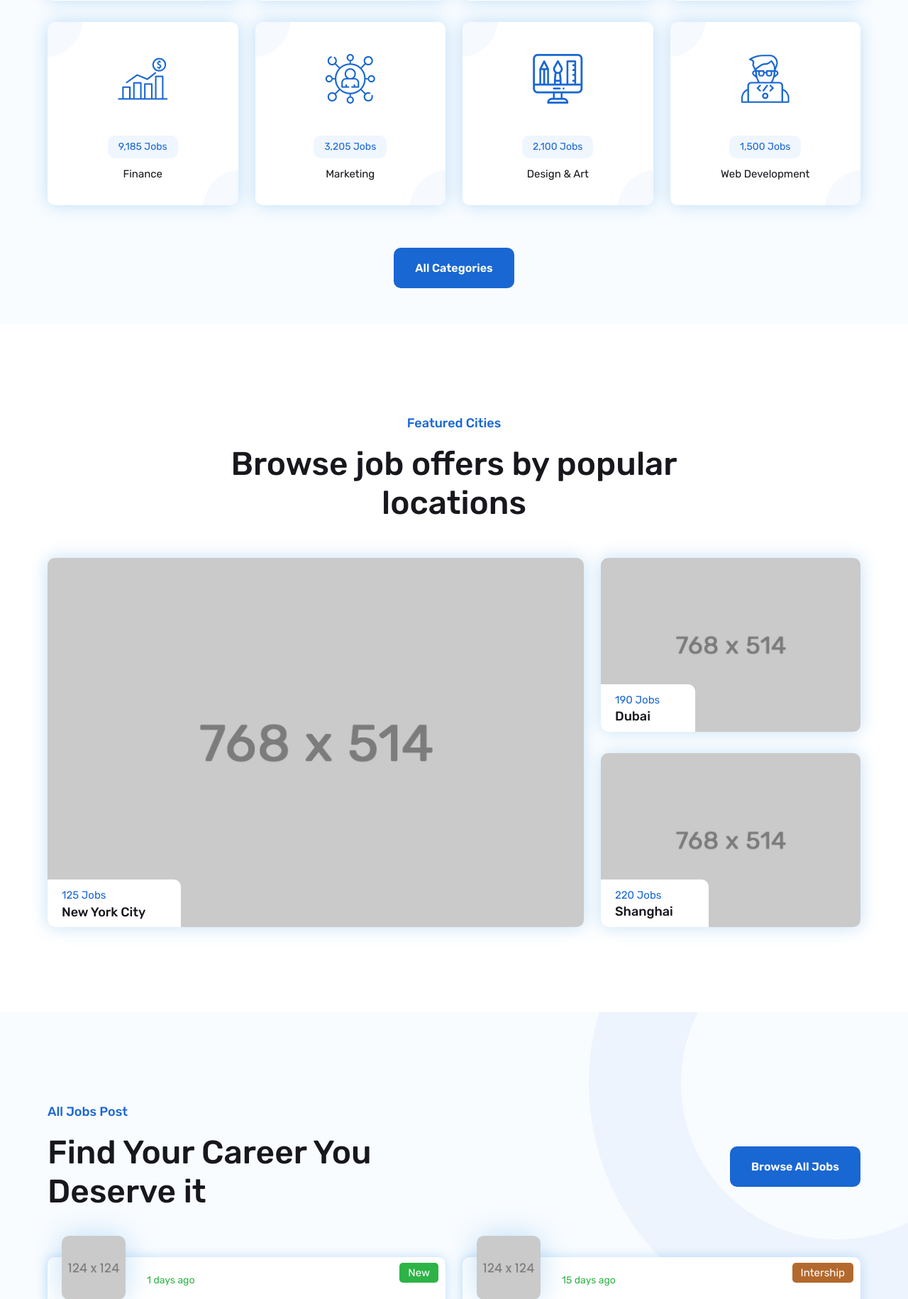
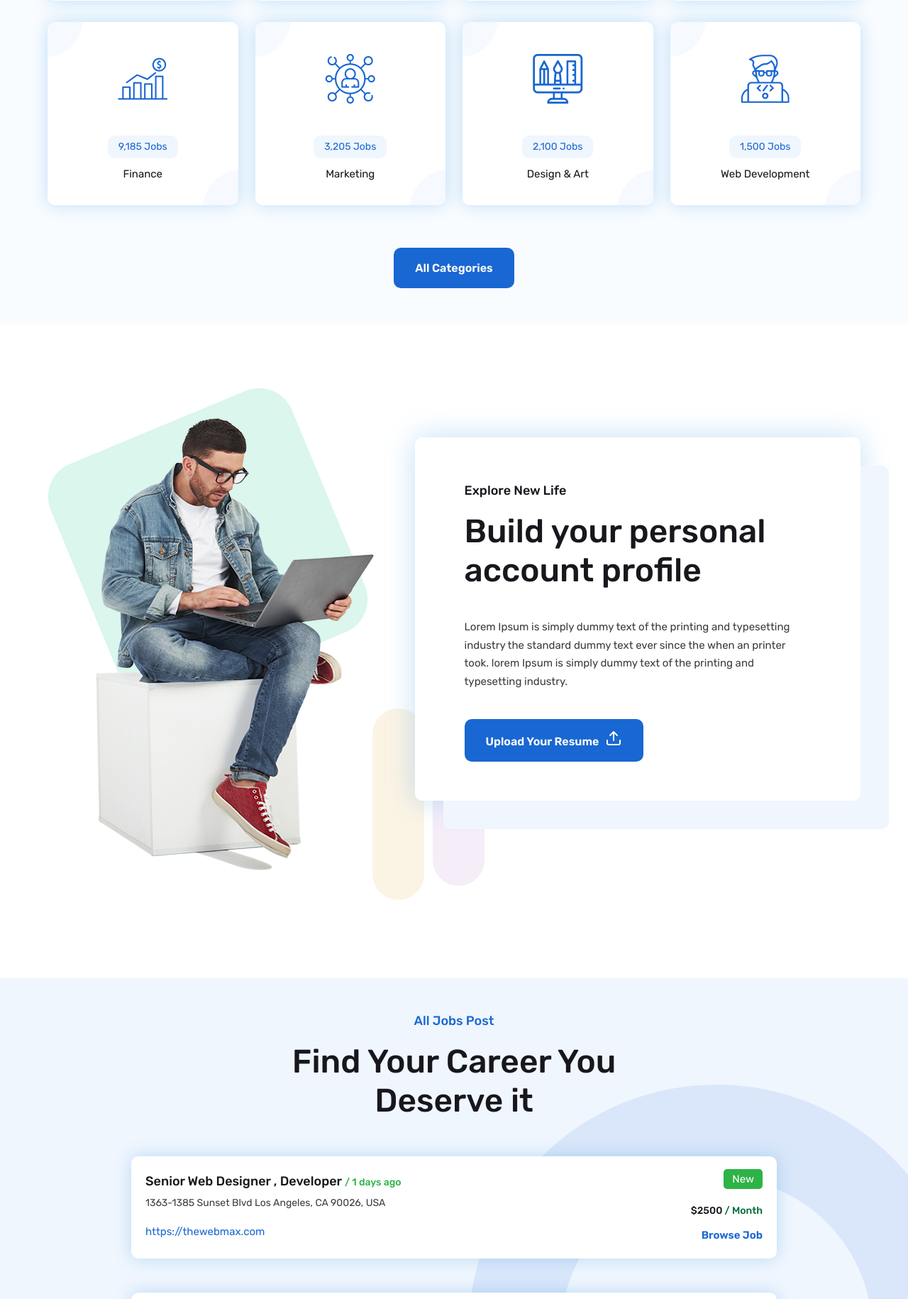
Before and after one commit to NikodemRoy/Job-board, a Django app: page / in a window 1280 px wide. Shown: the part 1742-3572 px from the top of the page at 71% size. Run offline with Django 4.2, Linux system fonts and the light colour scheme; some libraries are stand-ins or nearby versions; some web fonts are replaced.

Commit message:
working on index_page 3

```diff
--- a/APPS/job_board/templates/job_board/test.html
+++ b/APPS/job_board/templates/job_board/test.html
@@ -7,9 +7,11 @@
 <div class="page-content">
 
     <!--Banner Start-->
-    <div class="twm-home3-banner-section site-bg-white bg-cover"
-        style="background-image:url({% static 'images/home-3/banner1.jpg' %})">
-        <!-- <img src="{% static 'images/home-3/banner1.jpg' %}" alt=""> -->
+
+    <!-- THIS IS NOT AN ERROR!  -->
+    <div class="twm-home3-banner-section site-bg-white bg-cover"style="background-image:url({% static 'images/home-3/banner1.jpg' %})">
+    <!-- Django needs to generate static content, and that is showing as an CSS error -->
+
         <div class="twm-home3-inner-section">
             <div class="twm-bnr-mid-section">
                 <div class="twm-bnr-title-large">Find Top IT Jobs</div>
@@ -74,7 +76,7 @@
                 </div>
             </div>
             <div class="twm-bnr-bottom-section">
-                <div class="twm-browse-jobs text-secondary">7,000+ Browse Jobs</div>
+                <div class="twm-browse-jobs text-secondary"></div>
                 <div class="twm-bnr-blocks-wrap">
                     <!--icon-block-1-->
                     <div class="twm-bnr-blocks twm-bnr-blocks-position-1">
@@ -324,199 +326,159 @@
     </div>
     <!-- JOBS CATEGORIES SECTION END -->
 
-    <!-- FEATURED SECTION START -->
-    <div class="section-full p-t120 p-b90 site-bg-white twm-featured-city-area">
-
+    <!-- FOR EMPLOYEE START -->
+    <div class="section-full p-t90 p-b120 twm-for-employee-area site-bg-white">
         <div class="container">
 
-            <!-- TITLE START-->
-            <div class="section-head center wt-small-separator-outer">
-                <div class="wt-small-separator site-text-primary">
-                    <div>Featured Cities</div>
-                </div>
-                <h2 class="wt-title">Browse job offers by
-                    popular locations</h2>
+            <div class="section-content">
+                <div class="row">
 
-            </div>
-            <!-- TITLE END-->
-
-            <div class="twm-featured-city-section">
-                <div class="row">
-                    <div class="col-xl-8 col-lg-8 col-md-12">
-                        <div class="twm-featured-city twm-large-block">
+                    <div class="col-lg-5 col-md-12">
+                        <div class="twm-explore-media-wrap">
                             <div class="twm-media">
-                                <img src="images/featured -cities/city1.jpg" alt="">
-                                <div class="twm-city-info">
-                                    <div class="twm-city-jobs">125 Jobs</div>
-                                    <h4 class="twm-title"><a href="job-list.html">New York City</a></h4>
-                                </div>
+                                <img src="{% static 'images/boy-large.png' %}" alt="">
                             </div>
                         </div>
                     </div>
 
-                    <div class="col-xl-4 col-lg-4 col-md-12">
-                        <div class="row">
-                            <div class="col-lg-12 col-md-12">
-                                <div class="twm-featured-city">
-                                    <div class="twm-media">
-                                        <img src="images/featured -cities/city2.jpg" alt="">
-                                        <div class="twm-city-info">
-                                            <div class="twm-city-jobs">190 Jobs</div>
-                                            <h4 class="twm-title"><a href="job-list.html">Dubai</a></h4>
+                    <div class="col-lg-7 col-md-12">
+                        <div class="twm-explore-content-outer-3">
+
+                            <div class="twm-explore-content-3">
+                                <div class="twm-title-small">Explore New Life</div>
+                                <div class="twm-title-large">
+                                    <h2>Build your personal account profile</h2>
+                                    <p>Lorem Ipsum is simply dummy text of the printing and typesetting industry
+                                        the standard dummy text ever since the  when an printer took. lorem Ipsum is
+                                        simply dummy text of the printing and typesetting industry.</p>
                                 </div>
+                                <div class="twm-upload-file">
+                                    <button type="button" class="site-button">Upload Your Resume <i class="feather-upload"></i></button>
                                 </div>
+
                             </div>
-                            </div>
-                            <div class="col-lg-12 col-md-12">
-                                <div class="twm-featured-city">
-                                    <div class="twm-media">
-                                        <img src="images/featured -cities/city3.jpg" alt="">
-                                        <div class="twm-city-info">
-                                            <div class="twm-city-jobs">220 Jobs</div>
-                                            <h4 class="twm-title"><a href="job-list.html">Shanghai</a></h4>
-                                        </div>
-                                    </div>
-                                </div>
-                            </div>
+
+                            <div class="twm-l-line-1"></div>
+                            <div class="twm-l-line-2"></div>
+
                         </div>
                     </div>
 
                 </div>
             </div>
-        </div>
 
         </div>
-    <!-- FEATURED SECTION END -->
+    </div>
+    <!-- FOR EMPLOYEE END -->
 
             <!-- JOB POST START -->
-    <div class="section-full p-t120 p-b90 site-bg-gray twm-bg-ring-wrap2">
+            <div class="section-full p-t40 p-b90 site-bg-light-purple twm-bg-ring-wrap">
                 <div class="twm-bg-ring-right"></div>
                 <div class="twm-bg-ring-left"></div>
                 <div class="container">
 
-            <div class="wt-separator-two-part">
-                <div class="row wt-separator-two-part-row">
-                    <div class="col-xl-6 col-lg-6 col-md-12 wt-separator-two-part-left">
                     <!-- TITLE START-->
-                        <div class="section-head left wt-small-separator-outer">
+                    <div class="section-head center wt-small-separator-outer">
                         <div class="wt-small-separator site-text-primary">
                            <div>All Jobs Post</div>
                         </div>
                         <h2 class="wt-title">Find Your Career You Deserve it</h2>
                     </div>
                     <!-- TITLE END-->
+
+
+                    <div class="section-content">
+                       <div class="twm-jobs-list-wrap">
+                           <ul>
+                                <li>
+                                    <div class="twm-jobs-list-style1 mb-5">
+                                        <div class="twm-content">
+                                            <a href="job-detail.html" class="twm-job-title">
+                                                <h4>Senior Web Designer , Developer  <span class="twm-job-post-duration">/ 1 days ago</span></h4>
+                                            </a>
+                                            <p class="twm-job-address">1363-1385 Sunset Blvd Los Angeles, CA 90026, USA</p>
+                                            <a href="https://themeforest.net/user/thewebmax/portfolio" class="twm-job-websites site-text-primary">https://thewebmax.com</a>
                                         </div>
-                    <div class="col-xl-6 col-lg-6 col-md-12 wt-separator-two-part-right text-right">
+
+                                        <div class="twm-right-content">
+                                            <div class="twm-jobs-category green"><span class="twm-bg-green">New</span></div>
+                                            <div class="twm-jobs-amount">$2500 <span>/ Month</span></div>
+                                            <a href="job-detail.html" class="twm-jobs-browse site-text-primary">Browse Job</a>
+                                        </div>
+                                    </div>
+                                </li>
+
+                                <li>
+                                    <div class="twm-jobs-list-style1 mb-5">
+                                        <div class="twm-content">
+                                            <a href="job-detail.html" class="twm-job-title">
+                                                <h4>Need Senior Rolling Stock Technician<span class="twm-job-post-duration">/ 15 days ago</span></h4>
+                                            </a>
+                                            <p class="twm-job-address">1363-1385 Sunset Blvd Los Angeles, CA 90026, USA</p>
+                                            <a href="https://themeforest.net/user/thewebmax/portfolio" class="twm-job-websites site-text-primary">https://thewebmax.com</a>
+                                        </div>
+                                        <div class="twm-right-content">
+                                            <div class="twm-jobs-category green"><span class="twm-bg-brown">Intership</span></div>
+                                            <div class="twm-jobs-amount">$2000<span>/ Month</span></div>
+                                            <a href="job-detail.html" class="twm-jobs-browse site-text-primary">Browse Job</a>
+                                        </div>
+                                    </div>
+                                </li>
+
+                                <li>
+                                    <div class="twm-jobs-list-style1 mb-5">
+                                        <div class="twm-content">
+                                            <a href="job-detail.html" class="twm-job-title">
+                                                <h4 class="twm-job-title">IT Department Manager & Blogger-Entrepenour  <span class="twm-job-post-duration">/ 6 Month ago</span></h4>
+                                            </a>
+                                            <p class="twm-job-address">1363-1385 Sunset Blvd Los Angeles, CA 90026, USA</p>
+                                            <a href="https://themeforest.net/user/thewebmax/portfolio" class="twm-job-websites site-text-primary">https://thewebmax.com</a>
+                                        </div>
+                                        <div class="twm-right-content">
+                                            <div class="twm-jobs-category green"><span class="twm-bg-purple">Fulltime</span></div>
+                                            <div class="twm-jobs-amount">$1500 <span>/ Month</span></div>
+                                            <a href="job-detail.html" class="twm-jobs-browse site-text-primary">Browse Job</a>
+                                        </div>
+                                    </div>
+                                </li>
+
+                                <li>
+                                    <div class="twm-jobs-list-style1 mb-5">
+                                        <div class="twm-content">
+                                            <a href="job-detail.html" class="twm-job-title">
+                                                <h4 class="twm-job-title">Art Production Specialist   <span class="twm-job-post-duration">/ 2 days ago</span></h4>
+                                            </a>
+                                            <p class="twm-job-address">1363-1385 Sunset Blvd Los Angeles, CA 90026, USA</p>
+                                            <a href="https://themeforest.net/user/thewebmax/portfolio" class="twm-job-websites site-text-primary">https://thewebmax.com</a>
+                                        </div>
+                                        <div class="twm-right-content">
+                                            <div class="twm-jobs-category green"><span class="twm-bg-sky">Freelancer</span></div>
+                                            <div class="twm-jobs-amount">$1200<span>/ Month</span></div>
+                                            <a href="job-detail.html" class="twm-jobs-browse site-text-primary">Browse Job</a>
+                                        </div>
+                                    </div>
+                                </li>
+
+                                <li>
+                                    <div class="twm-jobs-list-style1 mb-5">
+                                        <div class="twm-content">
+                                            <a href="job-detail.html" class="twm-job-title">
+                                                <h4 class="twm-job-title">Recreation & Fitness Worker   <span class="twm-job-post-duration">/ 1 days ago</span></h4>
+                                            </a>
+                                            <p class="twm-job-address">1363-1385 Sunset Blvd Los Angeles, CA 90026, USA</p>
+                                            <a href="https://themeforest.net/user/thewebmax/portfolio" class="twm-job-websites site-text-primary">https://thewebmax.com</a>
+                                        </div>
+                                        <div class="twm-right-content">
+                                            <div class="twm-jobs-category green"><span class="twm-bg-golden">Temporary</span></div>
+                                            <div class="twm-jobs-amount">$1700 <span>/ Month</span></div>
+                                            <a href="job-detail.html" class="twm-jobs-browse site-text-primary">Browse Job</a>
+                                        </div>
+                                    </div>
+                                </li>
+                           </ul>
+                           <div class="text-center m-b30">
                                 <a href="job-list.html" class=" site-button">Browse All Jobs</a>
                            </div>
-                </div>
-            </div>
-
-            <div class="section-content">
-                <div class="twm-jobs-grid-wrap">
-                    <div class="row">
-                        <div class="col-lg-6 col-md-6">
-                            <div class="twm-jobs-grid-style1  m-b30">
-                                <div class="twm-media">
-                                    <img src="images/jobs-company/pic1.jpg" alt="#">
-                                </div>
-                                <span class="twm-job-post-duration">1 days ago</span>
-                                <div class="twm-jobs-category green"><span class="twm-bg-green">New</span></div>
-                                <div class="twm-mid-content">
-                                    <a href="job-detail.html" class="twm-job-title">
-                                        <h4>Senior Web Designer , Developer</h4>
-                                    </a>
-                                    <p class="twm-job-address">1363-1385 Sunset Blvd Los Angeles, CA 90026, USA
-                                    </p>
-                                    <a href="https://themeforest.net/user/thewebmax/portfolio"
-                                        class="twm-job-websites site-text-primary">https://thewebmax.com</a>
-                                </div>
-                                <div class="twm-right-content">
-
-                                    <div class="twm-jobs-amount">$2000 - $2500 <span>/ Month</span></div>
-                                    <a href="job-detail.html" class="twm-jobs-browse site-text-primary">Browse
-                                        Job</a>
-                                </div>
-                            </div>
-                        </div>
-
-                        <div class="col-lg-6 col-md-6">
-                            <div class="twm-jobs-grid-style1 m-b30">
-                                <div class="twm-media">
-                                    <img src="images/jobs-company/pic2.jpg" alt="#">
-                                </div>
-                                <span class="twm-job-post-duration">15 days ago</span>
-                                <div class="twm-jobs-category green"><span class="twm-bg-brown">Intership</span>
-                                </div>
-                                <div class="twm-mid-content">
-                                    <a href="job-detail.html" class="twm-job-title">
-                                        <h4>Senior Rolling Stock Technician</h4>
-                                    </a>
-                                    <p class="twm-job-address">1363-1385 Sunset Blvd Los Angeles, CA 90026, USA
-                                    </p>
-                                    <a href="https://themeforest.net/user/thewebmax/portfolio"
-                                        class="twm-job-websites site-text-primary">https://thewebmax.com</a>
-                                </div>
-                                <div class="twm-right-content">
-                                    <div class="twm-jobs-amount">$7 <span>/ Hour</span></div>
-                                    <a href="job-detail.html" class="twm-jobs-browse site-text-primary">Browse
-                                        Job</a>
-                                </div>
-                            </div>
-                        </div>
-
-                        <div class="col-lg-6 col-md-6">
-                            <div class="twm-jobs-grid-style1  m-b30">
-                                <div class="twm-media">
-                                    <img src="images/jobs-company/pic3.jpg" alt="#">
-                                </div>
-                                <span class="twm-job-post-duration">6 Month ago</span>
-                                <div class="twm-jobs-category green"><span class="twm-bg-purple">Fulltime</span>
-                                </div>
-                                <div class="twm-mid-content">
-                                    <a href="job-detail.html" class="twm-job-title">
-                                        <h4 class="twm-job-title">IT Department Manager</h4>
-                                    </a>
-                                    <p class="twm-job-address">1363-1385 Sunset Blvd Los Angeles, CA 90026, USA
-                                    </p>
-                                    <a href="https://themeforest.net/user/thewebmax/portfolio"
-                                        class="twm-job-websites site-text-primary">https://thewebmax.com</a>
-                                </div>
-                                <div class="twm-right-content">
-
-                                    <div class="twm-jobs-amount">$2000 - $2500 <span>/ Month</span></div>
-                                    <a href="job-detail.html" class="twm-jobs-browse site-text-primary">Browse
-                                        Job</a>
-                                </div>
-                            </div>
-                        </div>
-
-                        <div class="col-lg-6 col-md-6">
-                            <div class="twm-jobs-grid-style1  m-b30">
-                                <div class="twm-media">
-                                    <img src="images/jobs-company/pic5.jpg" alt="#">
-                                </div>
-                                <span class="twm-job-post-duration">1 days ago</span>
-                                <div class="twm-jobs-category green"><span class="twm-bg-golden">Temporary</span></div>
-                                <div class="twm-mid-content">
-                                    <a href="job-detail.html" class="twm-job-title">
-                                        <h4 class="twm-job-title">Recreation & Fitness Worker</h4>
-                                    </a>
-                                    <p class="twm-job-address">1363-1385 Sunset Blvd Los Angeles, CA 90026, USA
-                                    </p>
-                                    <a href="https://themeforest.net/user/thewebmax/portfolio"
-                                        class="twm-job-websites site-text-primary">https://thewebmax.com</a>
-                                </div>
-                                <div class="twm-right-content">
-                                    <div class="twm-jobs-amount">$500 - $1000 <span>/ Month</span></div>
-                                    <a href="job-detail.html" class="twm-jobs-browse site-text-primary">Browse
-                                        Job</a>
-                                </div>
-                            </div>
-                        </div>
-
-                    </div>
-
                        </div>
                     </div>
 
--- a/templates/base.html
+++ b/templates/base.html
@@ -43,7 +43,7 @@
     <div class="page-wraper">
 
         <!-- HEADER START -->
-        <header class="site-header header-style-3 mobile-sider-drawer-menu">
+        <header class="site-header header-style-light mobile-sider-drawer-menu">
             {% include 'includes/navbar.html' %}
         </header>
         <!-- HEADER END -->
--- a/templates/includes/navbar.html
+++ b/templates/includes/navbar.html
@@ -1,3 +1,5 @@
+{% load static%}
+
 <div class="sticky-header main-bar-wraper  navbar-expand-lg">
     <div class="main-bar">
 
@@ -6,7 +8,8 @@
             <div class="logo-header">
                 <div class="logo-header-inner logo-header-one">
                     <a href="index.html">
-                        <img src="images/logo-dark.png" alt="">
+                        <img src="{% static 'images/logo-light-3.png' %}" alt="" class="default-scroll-show">
+                        <img src="{% static 'images/logo-dark.png' %}" alt="" class="on-scroll-show">
                     </a>
                 </div>
             </div>
@@ -125,8 +128,7 @@
                 <div class="extra-cell">
                     <div class="header-nav-btn-section">
                         <div class="twm-nav-btn-left">
-                            <a class="twm-nav-sign-up" data-bs-toggle="modal" href="#sign_up_popup"
-                                role="button">
+                            <a class="twm-nav-sign-up" data-bs-toggle="modal" href="#sign_up_popup" role="button">
                                 <i class="feather-log-in"></i> Sign Up
                             </a>
                         </div>
```
Also changed, not shown: static/images/boy-large.png. Lines whose indentation alone changed are shown as unchanged.
